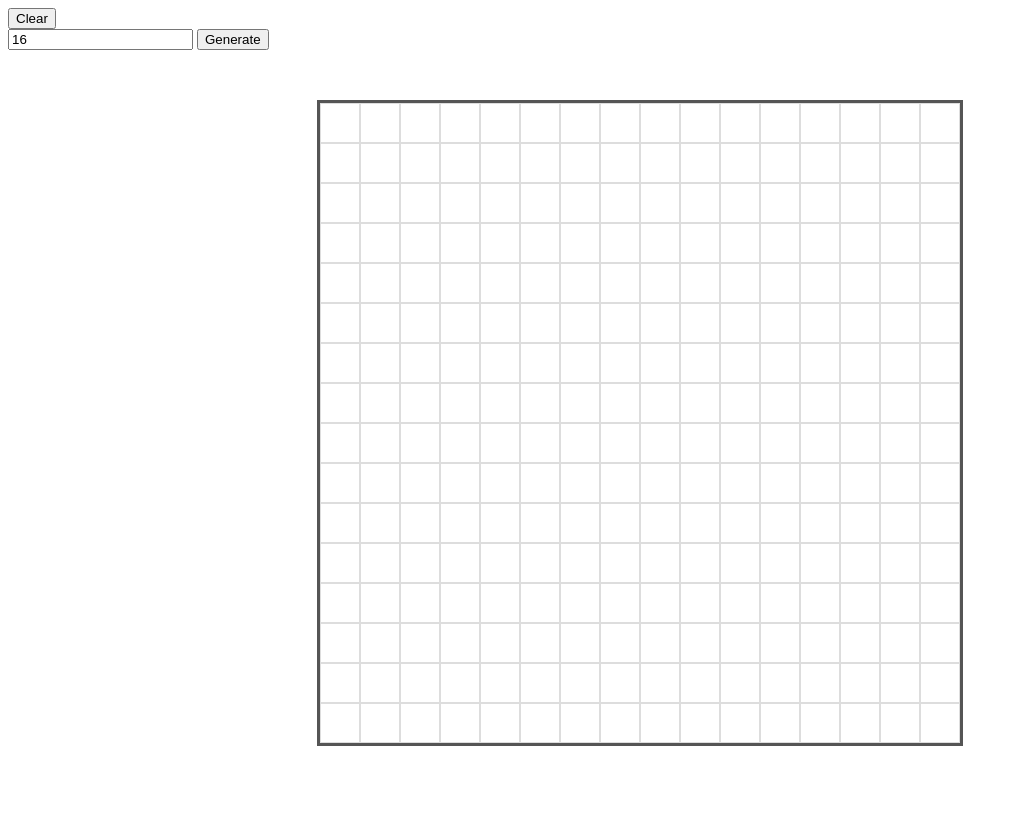
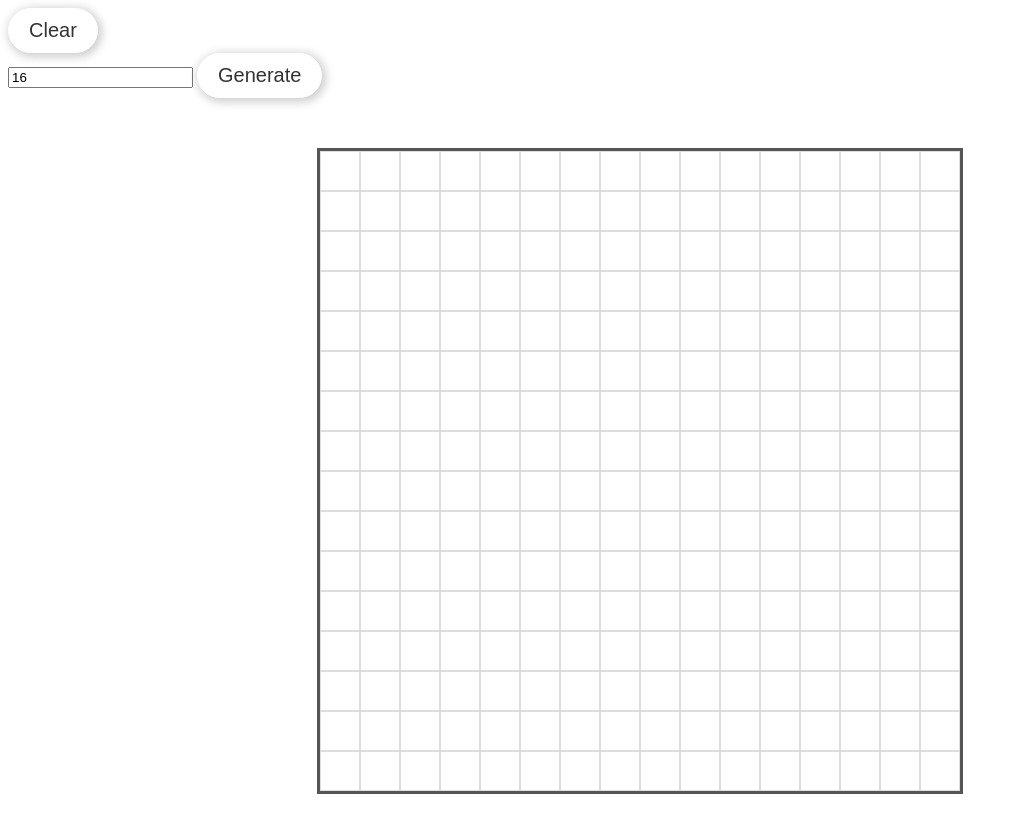
Before and after one commit to malszc/etch-a-sketch, a plain HTML site: page index.html in a window 1280 px wide. Shown: the whole page, without its empty margins (0-1021 px from the left). Before the commit the page ends 800 px from the top, so only its background shows below. Drawn offline with Linux system fonts and the light colour scheme.

Commit message:
Styling buttons

```diff
--- a/style.css
+++ b/style.css
@@ -14,5 +14,23 @@
 }
 
 .trace {
-  background-color: #111;
+  background-color: #333;
 }
+
+.btn {
+  background: #fff;
+  color: #333;
+  padding: 0.5em 1em;
+  border: 1px solid #fff;
+  border-radius: 50px;
+  font-size: 20px;
+  box-shadow: 2px 2px 10px 2px rgba(0,0,0, 0.2);
+  transition: 0.1s all ease-in-out;
+}
+
+.btn:hover {
+  background-color: #333;
+  color: #fff;
+  border: 1px solid #333;
+  box-shadow: 2px 2px 25px 7px rgba(0,0,0, 0.2);
+}
```
